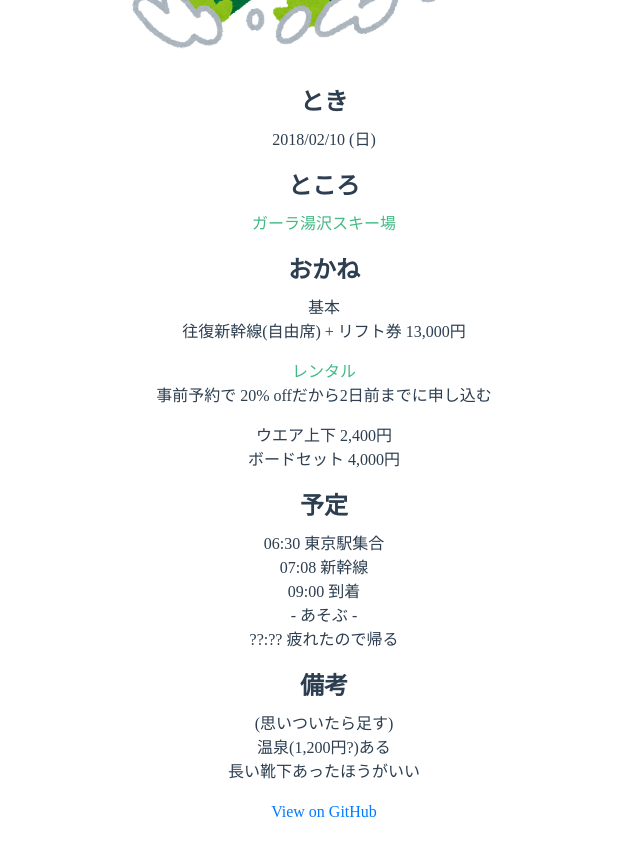
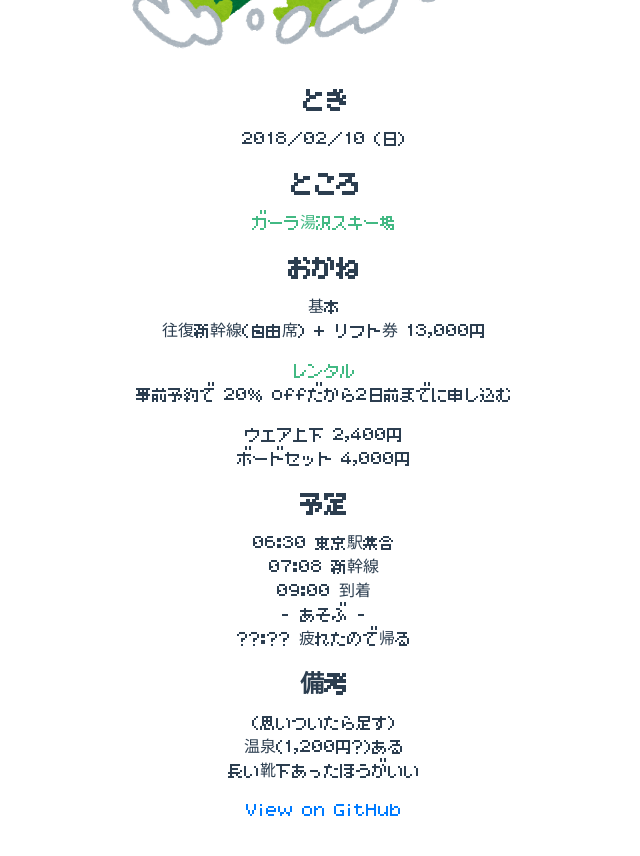
Before and after one commit to nekottyo/t2-snowboard, a Vue app: page / in a window 1280 px wide. Shown: the part 386-1242 px from the top of the page, without its empty margins (316-956 px from the left). Built offline with nearby package versions, Linux system fonts and the light colour scheme.

Commit message:
Set formatter, fix font url

```diff
--- a/package.json
+++ b/package.json
@@ -23,8 +23,11 @@
     "@vue/test-utils": "^1.0.0-beta.20",
     "babel-core": "7.0.0-bridge.0",
     "node-sass": "^4.9.0",
+    "prettier": "^1.16.1",
+    "prettier-webpack-plugin": "^1.2.0",
     "sass-loader": "^7.0.1",
     "ts-jest": "^23.0.0",
+    "tslint-config-prettier": "^1.17.0",
     "typescript": "^3.0.0",
     "vue-template-compiler": "^2.5.21"
   }
--- a/src/App.vue
+++ b/src/App.vue
@@ -1,8 +1,8 @@
 <template>
   <div id="app">
-    <img alt="Snow Board" src="./assets/snowboard.png">
-    <HelloWorld/>
-  <Footer/>
+    <img alt="Snow Board" src="./assets/snowboard.png" />
+    <HelloWorld />
+    <Footer />
   </div>
 </template>
 
@@ -17,10 +17,16 @@ import Footer from './components/Footer.vue';
     Footer,
   },
 })
-export default class App extends Vue {} </script>
+export default class App extends Vue {}
+</script>
 
 <style lang="scss">
-html, body, pre, code, kbd, samp {
+html,
+body,
+pre,
+code,
+kbd,
+samp {
   font-family: "Nu Kinako Mochi";
   src: url("assets/fonts/NuKinakoMochi-Reg.otf") format("opentype");
 }
--- /dev/null
+++ b/src/assets/sass/style.scss
@@ -0,0 +1,4 @@
+@font-face {
+  font-family: "Nu Kinako Mochi";
+  src: url("~@/assets/fonts/NuKinakoMochi-Reg.otf") format("opentype");
+}
--- a/src/main.ts
+++ b/src/main.ts
@@ -1,5 +1,6 @@
 import Vue from 'vue';
 import App from './App.vue';
+import './assets/sass/style.scss';
 
 Vue.config.productionTip = false;
 
```
Also changed, not shown: 1 other file (tests, documents, lock files or other folders).
